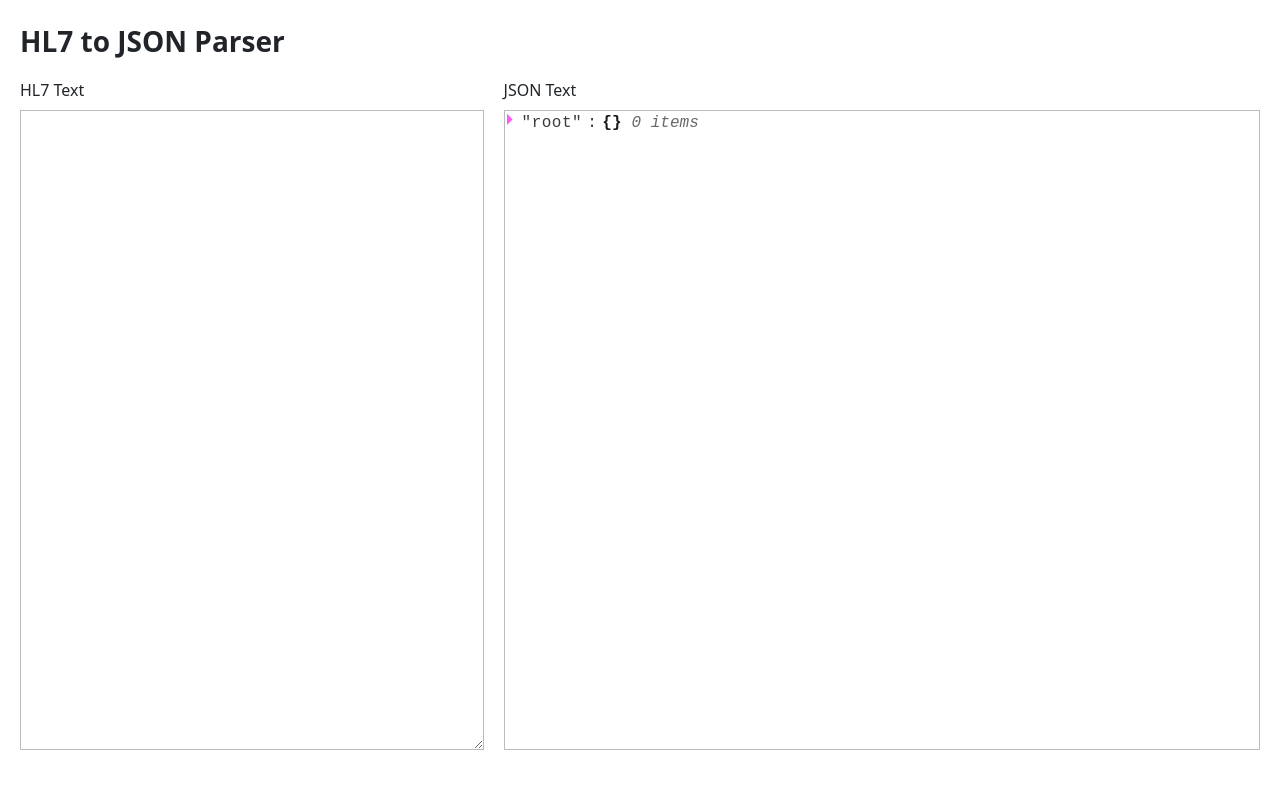
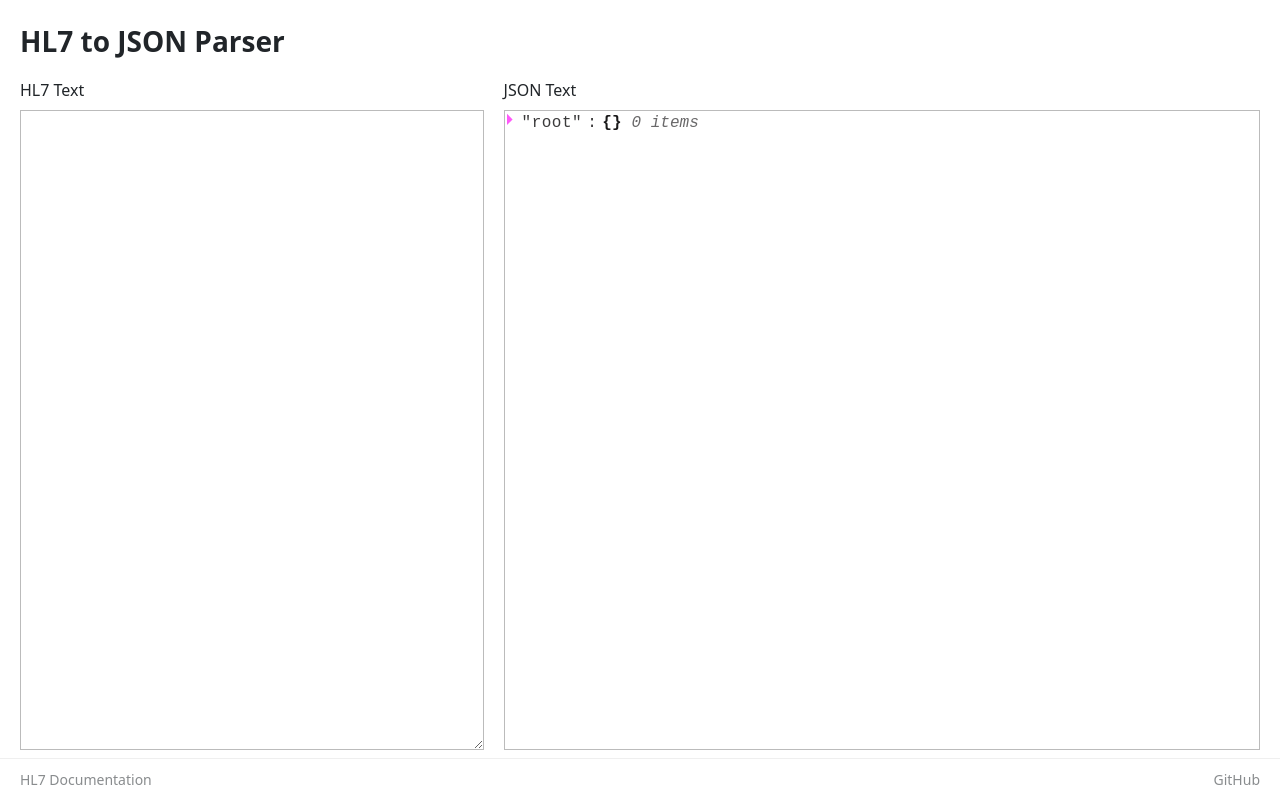
Before and after one commit to Pragati8/hl-parser, a React (Create React App) app: page / in a window 1280 px wide. Built offline with nearby package versions, Linux system fonts and the light colour scheme.

Commit message:
footer added

```diff
--- a/src/Components/Display.css
+++ b/src/Components/Display.css
@@ -36,3 +36,25 @@
     height: 100%;
     overflow: auto;
 }
+
+.footer {
+    position: fixed;
+    left: 0;
+    bottom: 0;
+    width: 100%;
+    padding: 10px 20px;
+    justify-content: center;
+    font-size: 14px;
+    display: flex;
+    justify-content: space-between;
+    border-top: 1px solid #bbbbbb3b;
+ }
+
+ .footer-link {
+    color: #898c8e;
+    text-decoration: none;
+  }
+
+  .footer-link:hover {
+    color: #585c5e;
+  }
--- a/src/Components/Display.js
+++ b/src/Components/Display.js
@@ -136,6 +136,10 @@ const Display = () => {
                 </div>
             </div>
         </div>
+        <div className='footer'>
+            <span><a className='footer-link' href="https://hl7-definition.caristix.com/v2/HL7v2.3/Segments">HL7 Documentation</a></span>
+            <span><a className='footer-link' href="https://github.com/Pragati-Khurana/hl7-parser">GitHub</a></span>
+        </div>
     </>
 
   )
```
